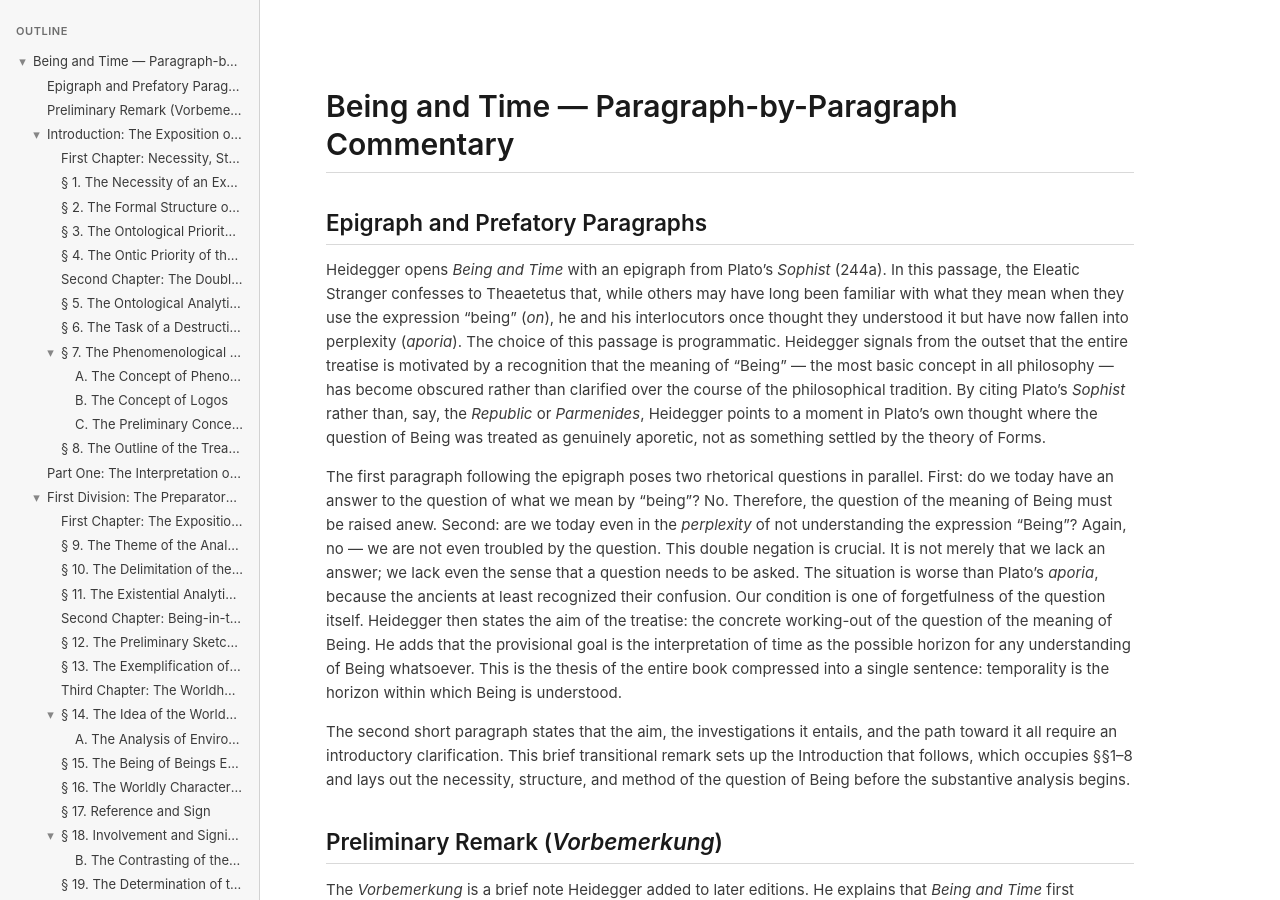
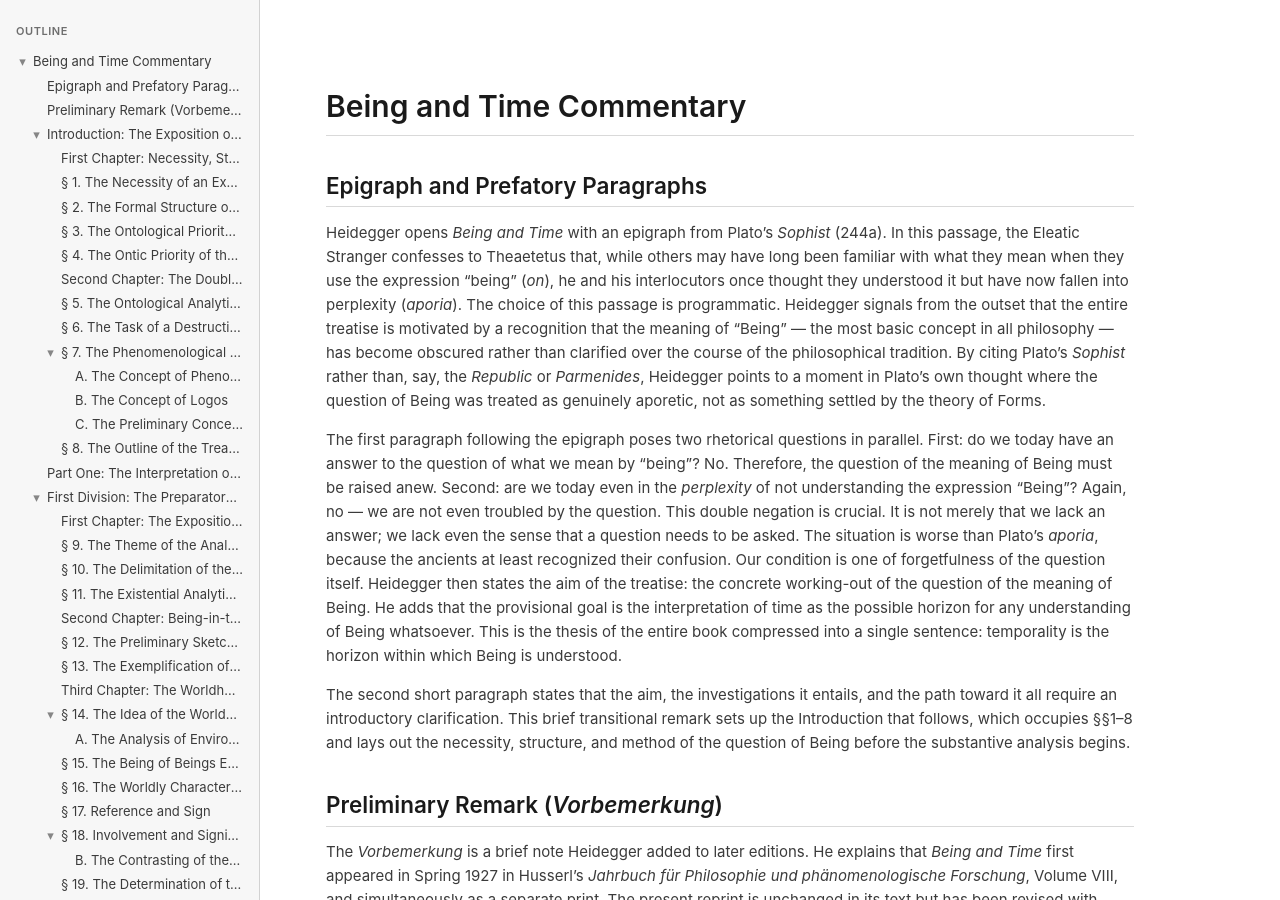
Before and after one commit to faultynode/commentaries, a Jekyll site: the page built from Being_and_Time_Commentary.md, in a window 1280 px wide and 900 px high. Built offline with Jekyll 4.4.1, drawn with Linux system fonts in a browser that asks for light colours.

Commit message:
Fix title formatting in commentary document

```diff
--- a/Being_and_Time_Commentary.md
+++ b/Being_and_Time_Commentary.md
@@ -1,10 +1,10 @@
 ---
 layout: default
-title: Being_and_Time_Commentary
+title: Being and Time Commentary
 wordpress_id: 190
 ---
 
-# Being and Time — Paragraph-by-Paragraph Commentary
+# Being and Time Commentary
 
 ## Epigraph and Prefatory Paragraphs
 
```
